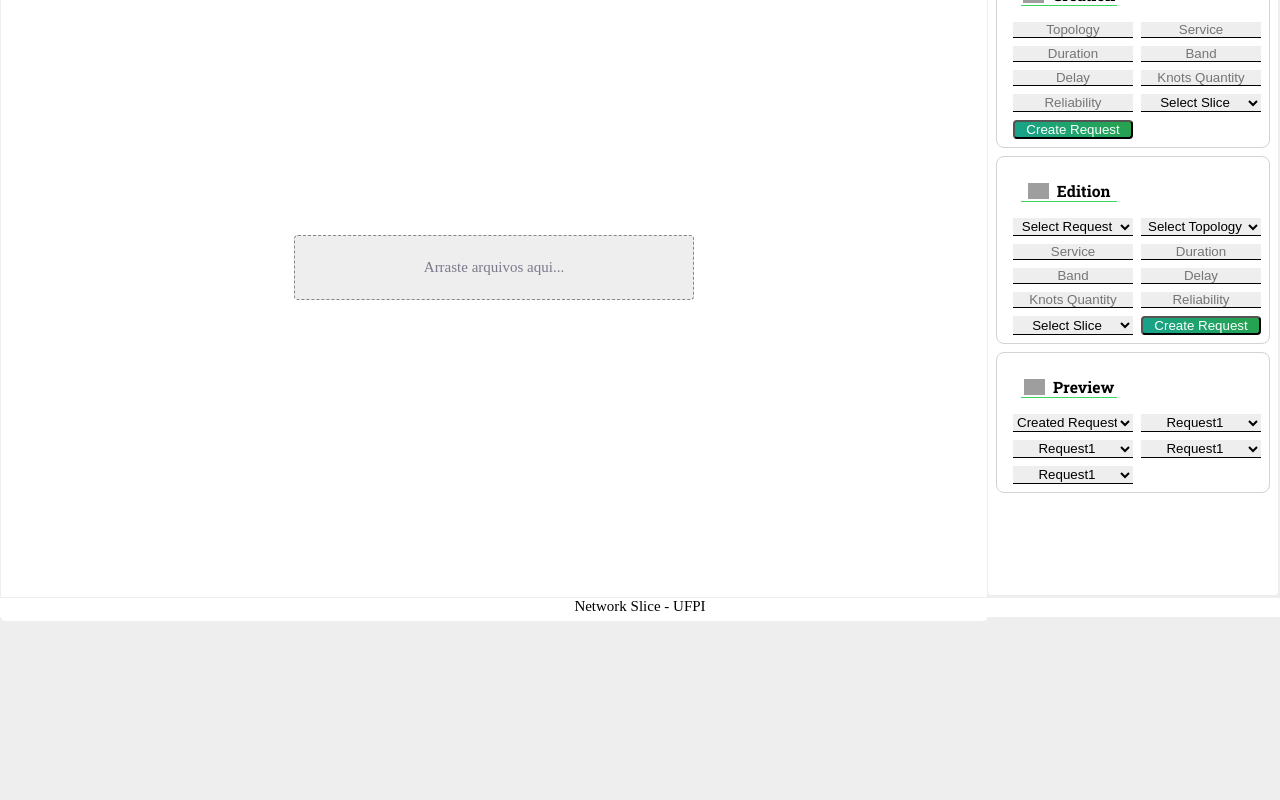
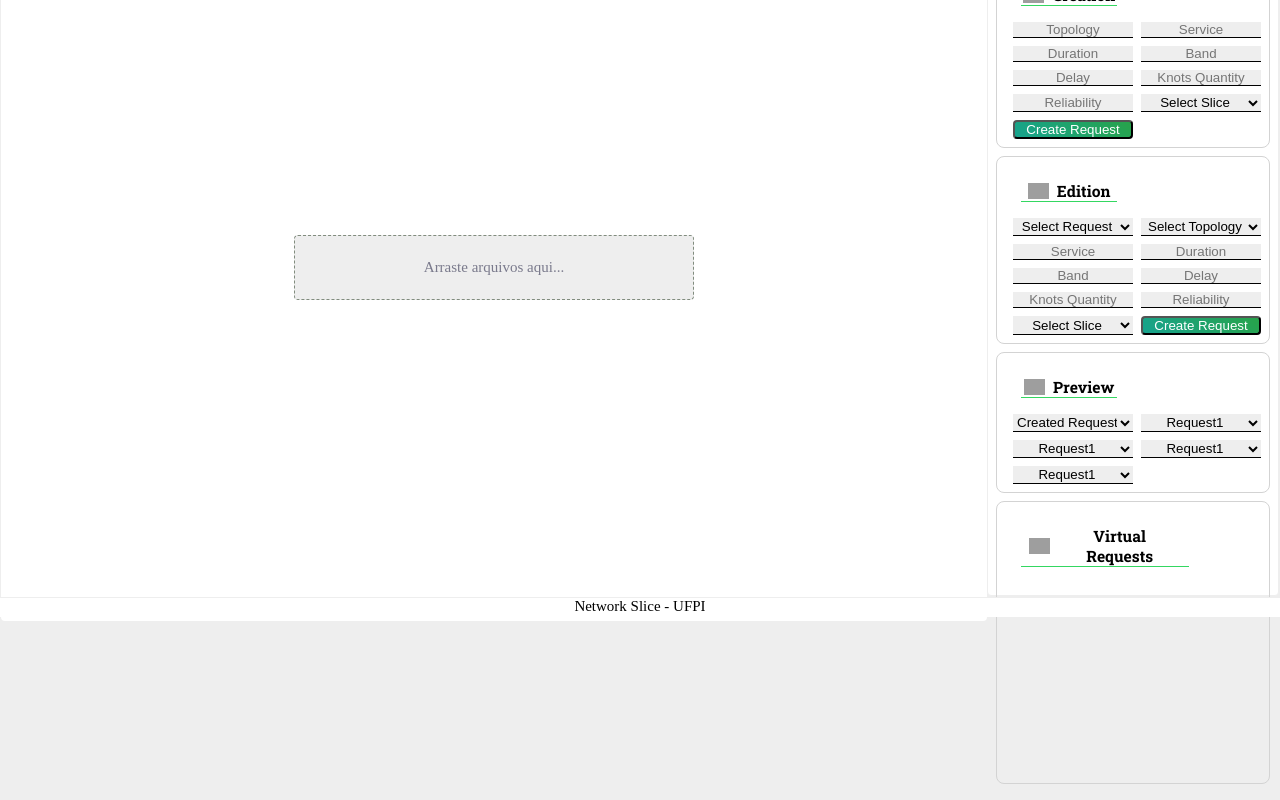
Before and after one commit to wellington-tinho/SBoard, a React (Create React App) app: page / in a window 1280 px wide. Shown: the part 183-983 px from the top of the page. Before the commit the page ends 804 px from the top, so only its background shows below. Built offline with nearby package versions, Linux system fonts and the light colour scheme; no server answers; grey boxes are pictures that could not be loaded.

Commit message:
✨ add graph change color

```diff
--- a/src/components/Aside/index.tsx
+++ b/src/components/Aside/index.tsx
@@ -2,12 +2,83 @@ import { Container } from "./styles";
 
 import openOption from "../../assets/icons/import.png"
 import menu from '../../assets/icons/menu-vertical.png'
+import { useContext, useEffect, useState } from "react";
+import { CytoscapeContext } from "../../CytoscapeContext";
 
 
 export function Aside({request}:any) {
+  const [requestMenu, setRequestMenu] = useState<any>()
+  const [state, setState] = useState({checked: false})
+  const [cy] = useContext(CytoscapeContext);
 
-  console.log('Aside',request );
 
+
+ const handleChange = (e:any) => {
+    const { checked } = e.target
+
+    setState({
+      checked: checked
+    })
+
+    cy.style()
+    .selector('edge')
+        // .selector('#1')
+        .style({'line-color': 'yellow'})
+        .update();
+
+    // if(checked){
+    //   cy.style()
+    //     .selector('edge')
+    //         .style({
+    //         'line-color': 'yellow'
+    //       })
+    //     .update();
+    // }
+    // else{
+    //   cy.style()
+    //     .selector('edge')
+    //         .style({
+    //         'line-color': 'grey'
+    //       })
+    //     .update();
+    // }
+  }
+
+
+  useEffect(() => {
+   if(request){
+    var ele:any = []
+    Object.keys(request).forEach(key=>{
+      // console.log(request[key]);
+
+      ele.push(
+            <li key={key}>
+              <label>
+                <input
+                  onChange={e => handleChange(e)}
+                  defaultChecked={state.checked}
+                  type="checkbox" name={key} id={key}
+                />  Request {key}
+              </label>
+            </li>
+        )
+    })
+
+
+      setRequestMenu(
+        <>
+          <button style={{width: '10.5rem'}} >
+            <img src={openOption} alt="Abrir opção" />
+            <h3 >Virtual Requests</h3>
+          </button>
+          <ul style={{overflow: "scroll", height: "200px"}} >
+            {ele}
+          </ul>
+        </>
+      );
+   }
+
+  },[request,state.checked])
 
 
 
@@ -150,6 +221,20 @@ export function Aside({request}:any) {
 
           </li>
 
+          <li style={{display: 'flex', flexDirection: 'column'}}>
+
+              {requestMenu}
+
+            {/* <label> <input type="checkbox" name="request 1" id="id1"  onclick={{change()}} />  "request 1 </label>
+            <label> <input type="checkbox" name="request 2" id="id2" />  "request 2 </label>
+            <label> <input type="checkbox" name="request 3" id="id3" />  "request 3 </label>
+            <label> <input type="checkbox" name="request 4" id="id4" />  "request 4 </label>
+            <label> <input type="checkbox" name="request 5" id="id5" />  "request 5 </label>
+            <label> <input type="checkbox" name="request 6" id="id6" />  "request 6 </label>
+            <label> <input type="checkbox" name="request 7" id="id7" />  "request 7 </label>
+            <label> <input type="checkbox" name="request ....." id="id....." />  "request ..... </label> */}
+          </li>
+
 
         </ul>
       </div>
--- a/src/components/GraphArea/index.tsx
+++ b/src/components/GraphArea/index.tsx
@@ -20,7 +20,9 @@ import { CytoscapeContext } from '../../CytoscapeContext';
 Modal.setAppElement('#root')
 
 export function GraphArea({setRequest}:any){
-  const [cy,setCy] = useContext(CytoscapeContext);
+  const [cy] = useContext(CytoscapeContext);
+
+
   const [node, setNode] = useState({} as any)
   const [isSetupModal, setIsSetupModal] = useState(false);
 
@@ -33,22 +35,31 @@ export function GraphArea({setRequest}:any){
   }
 
   function AddEle(){
-    cy.add({
-      group: 'nodes',
-      data: { weight: Math.floor(Math.random() * 100) + 1 },
-      position: { x: Math.floor(Math.random() * 300) + 1, y: Math.floor(Math.random() * 300) + 1}
-    });
+    try {
+      cy.add({
+        group: 'nodes',
+        data: { weight: Math.floor(Math.random() * 100) + 1 },
+        position: { x: Math.floor(Math.random() * 300) + 1, y: Math.floor(Math.random() * 300) + 1}
+      });
+   }
+   catch (e) {
+      console.log('error');
+   }
   }
 
   function DelEle(){
-    var j = cy.$('#'+node.id);
-    cy.remove( j );
+    try {
+      var ele = cy.$('#'+node.id);
+      cy.remove( ele );
+    }
+    catch (e) {
+      console.log('error');
+    }
   }
 
   function handleChange(file:any){
     const reader = new FileReader();
     reader.onload = function(e: any) {
-
       // console.log(JSON.parse(e.target.result));
       setRequest(JSON.parse(e.target.result));
 
--- a/src/components/GraphManipulation/index.tsx
+++ b/src/components/GraphManipulation/index.tsx
@@ -19,15 +19,17 @@ export interface iGraphJson{
 export function GraphManipulation({grapJSON}:propsGraphJson){
 //   // const cy = useRef<cytoscape.Core>();
 
-  const elements = CytoscapeComponent.normalizeElements({nodes: grapJSON.nodes, edges: grapJSON.edges,});
+  const elementos = CytoscapeComponent.normalizeElements({nodes: grapJSON.nodes, edges: grapJSON.edges,});
   const containerRef = useRef(null);
   // const [cy, setCy] = useState<cytoscape.Core>()
-  const [cy, setCy] = useContext(CytoscapeContext);
+  const setCy = useContext(CytoscapeContext)[1]
+  console.log('[cy, setCy]',setCy);
+
 
 
   useEffect(() => {
-    const config = {
-      container: containerRef.current,
+  const config = {
+    container: containerRef.current,
       layout:{
         name: "breadthfirst",
         fit: true,
@@ -46,13 +48,13 @@ export function GraphManipulation({grapJSON}:propsGraphJson){
           style: { content: "data(label)" },
         },
       ],
-      elements:elements,
+      elements:elementos,
       minZoom: 0.1,
       maxZoom:3
     };
-    cytoscape(config);
-    setCy(cytoscape(config))
-  }, []);
+      cytoscape(config);
+      setCy(cytoscape(config))
+    }, []);
 
 
 
```
Also changed, not shown: 1 other file (tests, documents, lock files or other folders).
